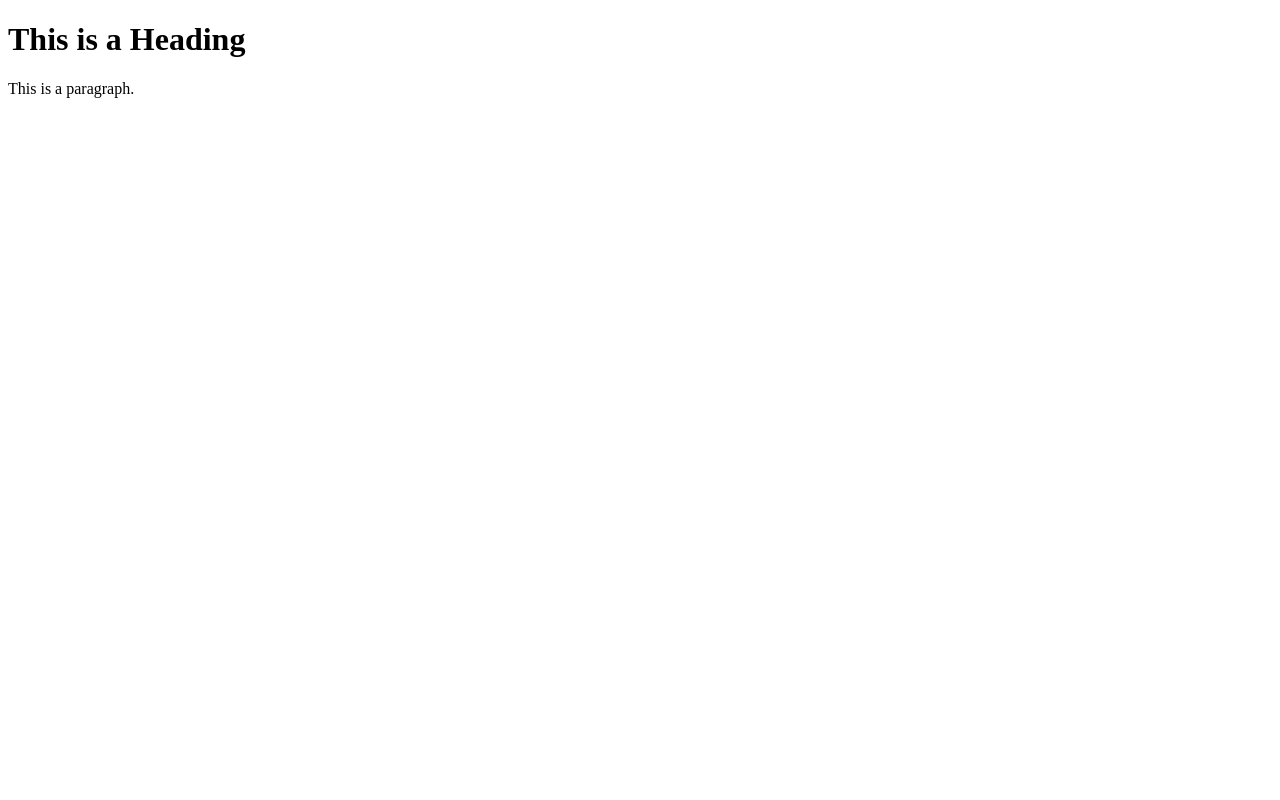
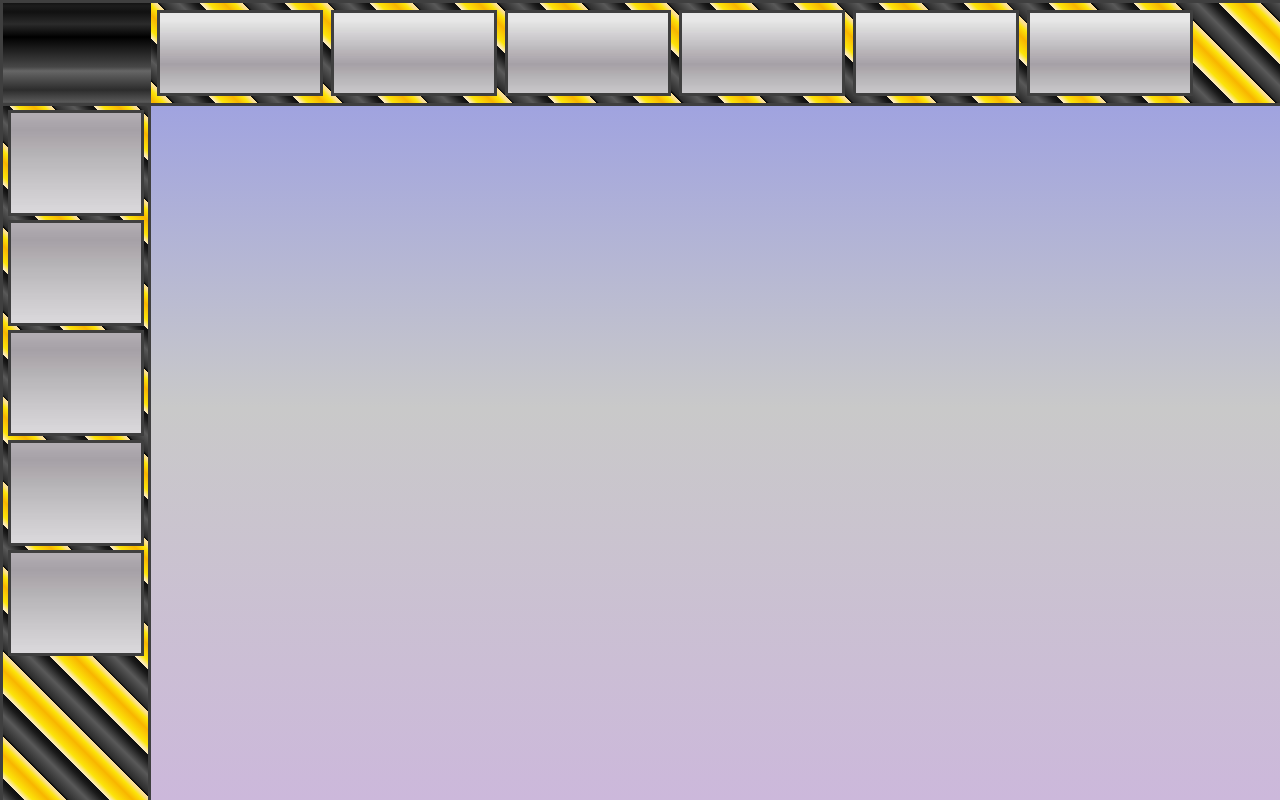
Before and after one commit to eassye/FallProtectionUI, a plain HTML site: page index.html in a window 1280 px wide. Drawn offline with nearby package versions, Linux system fonts and the light colour scheme.

Commit message:
UI draft

```diff
--- /dev/null
+++ b/index.css
@@ -0,0 +1,89 @@
+body{
+    overflow: auto;
+}
+
+.TopNavBar {
+height: 100px;
+width: 100%;
+background-image: repeating-linear-gradient(45deg,  #000000 0px, #2c2c2c 2px, #595959 15px, #1c1c1c 25px, #111111 28px, #131313 30px, #fceabb 30px, #fceabb 31px, #fce40a 36px,  #f8b500 47px, #fce40a 54px, #fbdf93 58px, #fbdf93 60px);
+ border-style: solid;
+    border-color: #3f3f3f;
+    border-width: 3px;
+     position: fixed;
+    top: 0px;
+    left: 0px;
+     z-index: 5;
+     overflow: hidden;
+
+    }
+
+
+.TopNavBarLogo{
+    height: 100px;
+    width: 148px;
+   background-image:linear-gradient(to top, #4c4c4c 0%, #595959 1%, #2c2c2c 13%, #666666 32%, #474747 36%, #000000 66%, #2b2b2b 79%, #111111 91%, #1c1c1c 97%, #131313 100%);
+    top: 0px;
+    left: 0px;
+   display: inline-block;
+
+
+}
+
+
+.TopNavBarButtonGroup {
+ position: fixed;
+     top: 1px;
+     left: 128px;
+
+}
+
+
+.TopNavBarButton {
+    height:80px;
+    max-height: 100px;
+    min-width: 160px;
+    margin: 2px;
+   border-style: solid;
+    border-color: #3f3f3f;
+    border-width: 3px;
+    position: relative;
+    top:-5px;
+
+}
+
+
+
+.SideNavBar {
+    height:100%;
+    min-height: 800px;
+    width: 145px;
+    border-style: solid;
+    border-color: #3f3f3f;
+    border-width: 0px 3px 3px 3px;
+    background-image: repeating-linear-gradient(45deg,  #000000 0px, #2c2c2c 2px, #595959 15px, #1c1c1c 25px, #111111 28px, #131313 30px, #fceabb 30px, #fceabb 31px, #fce40a 36px,  #f8b500 47px, #fce40a 54px, #fbdf93 58px, #fbdf93 60px);
+    position: fixed;
+    top:106px;
+    left: 0px;
+}
+
+.SideNavBarButton {
+
+    margin: 4px auto 0px auto;
+    height: 100px;
+    width: 130px;
+    position: relative;
+    display:block;
+     border-style: solid;
+    border-color: #3f3f3f;
+    border-width: 3px;
+}
+
+
+.workarea {
+    height: 100%;
+    width: 100%;
+    position: fixed;
+    top: 0px;
+    left: 151px;
+    background-image: linear-gradient(to top, #ccb8db 0%, #c9c9c9 49%, #9498e6 98%, #9498e6 100%);
+}
--- a/index.html
+++ b/index.html
@@ -2,11 +2,81 @@
 <html>
 <head>
 <title>Page Title</title>
+
+<link href="node_modules\bootstrap\dist\css\bootstrap-theme.css" rel="stylesheet"/>
+<link href="node_modules\bootstrap\dist\js\bootstrap.js"/>
+<link href="index.css" rel="stylesheet"/>
 </head>
 <body>
 
-<h1>This is a Heading</h1>
-<p>This is a paragraph.</p>
+  <div class="container">
+    <div class="row">
+      <div class="col-md-12 TopNavBar">
+        <div class="TopNavBarLogo">
+        </div>
 
+        <a href="#">
+               <img src="Images\Nav button.jpg" class="TopNavBarButton">
+        </a>
+
+         <a href="#">
+               <img src="Images\Nav button.jpg" class="TopNavBarButton">
+        </a>
+
+        <a href="#">
+               <img src="Images\Nav button.jpg" class="TopNavBarButton">
+        </a>
+
+        <a href="#">
+               <img src="Images\Nav button.jpg" class="TopNavBarButton">
+        </a>
+
+        <a href="#">
+               <img src="Images\Nav button.jpg" class="TopNavBarButton">
+        </a>
+
+        <a href="#">
+               <img src="Images\Nav button.jpg" class="TopNavBarButton">
+        </a>
+
+
+
+
+      </div>
+    </div>
+  </div>
+
+
+
+    <div class="container">
+      <div class="row">
+        <div class="col-md-2 SideNavBar">
+
+                <a href="#">
+                  <img src="Images\Side button.jpg" class="SideNavBarButton">
+               </a>
+
+               <a href="#">
+                  <img src="Images\Side button.jpg" class="SideNavBarButton">
+               </a>
+
+                <a href="#">
+                  <img src="Images\Side button.jpg" class="SideNavBarButton">
+               </a>
+
+                <a href="#">
+                  <img src="Images\Side button.jpg" class="SideNavBarButton">
+               </a>
+
+                <a href="#">
+                  <img src="Images\Side button.jpg" class="SideNavBarButton">
+               </a>
+
+        </div>
+        <div class="col-md-10 workarea">
+          <div></div>
+        </div>
+     </div>
+    </div>
 </body>
 </html>
```
Also changed, not shown: Images/Nav button.jpg (added), Images/Side button.jpg (added).
